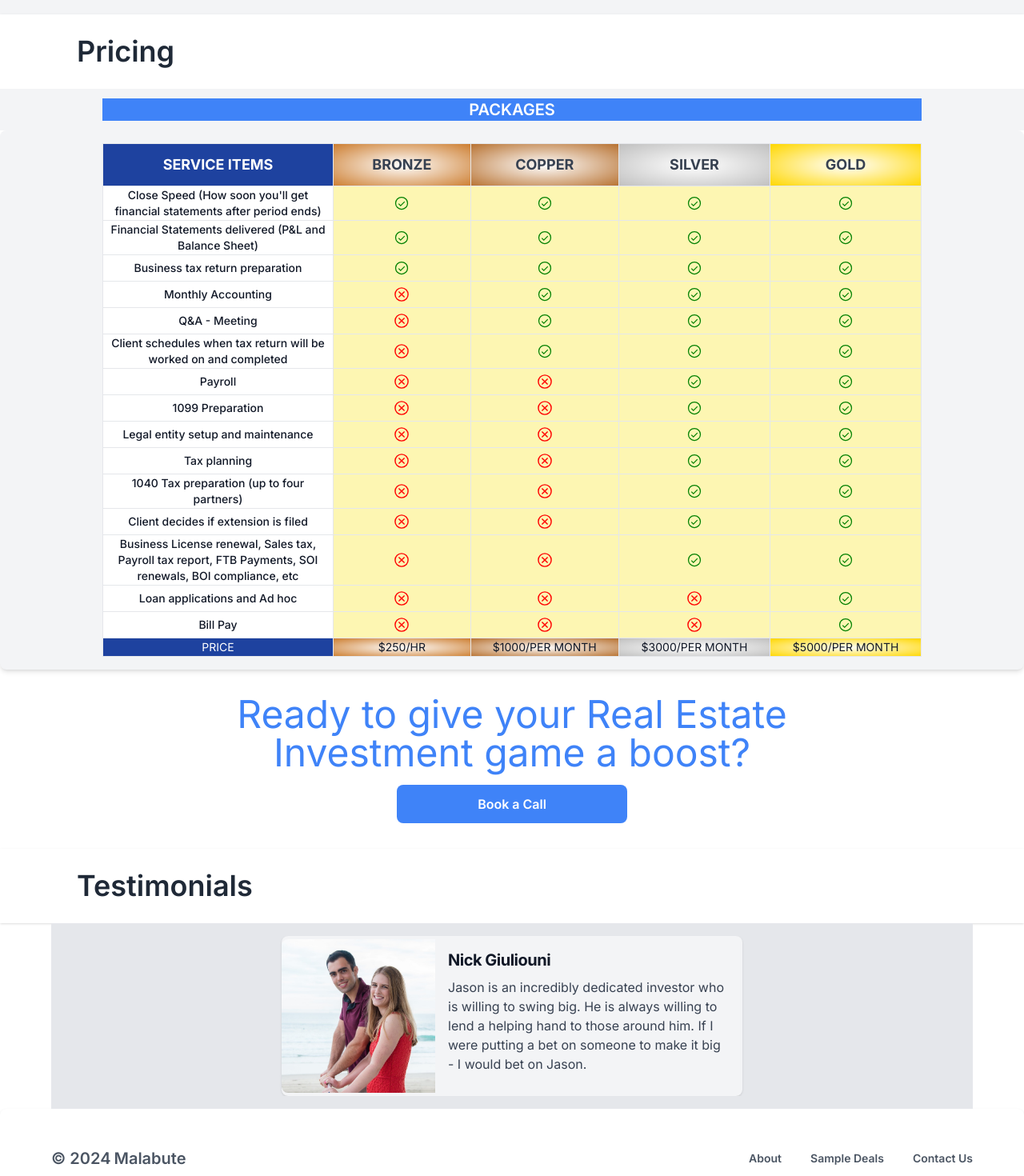
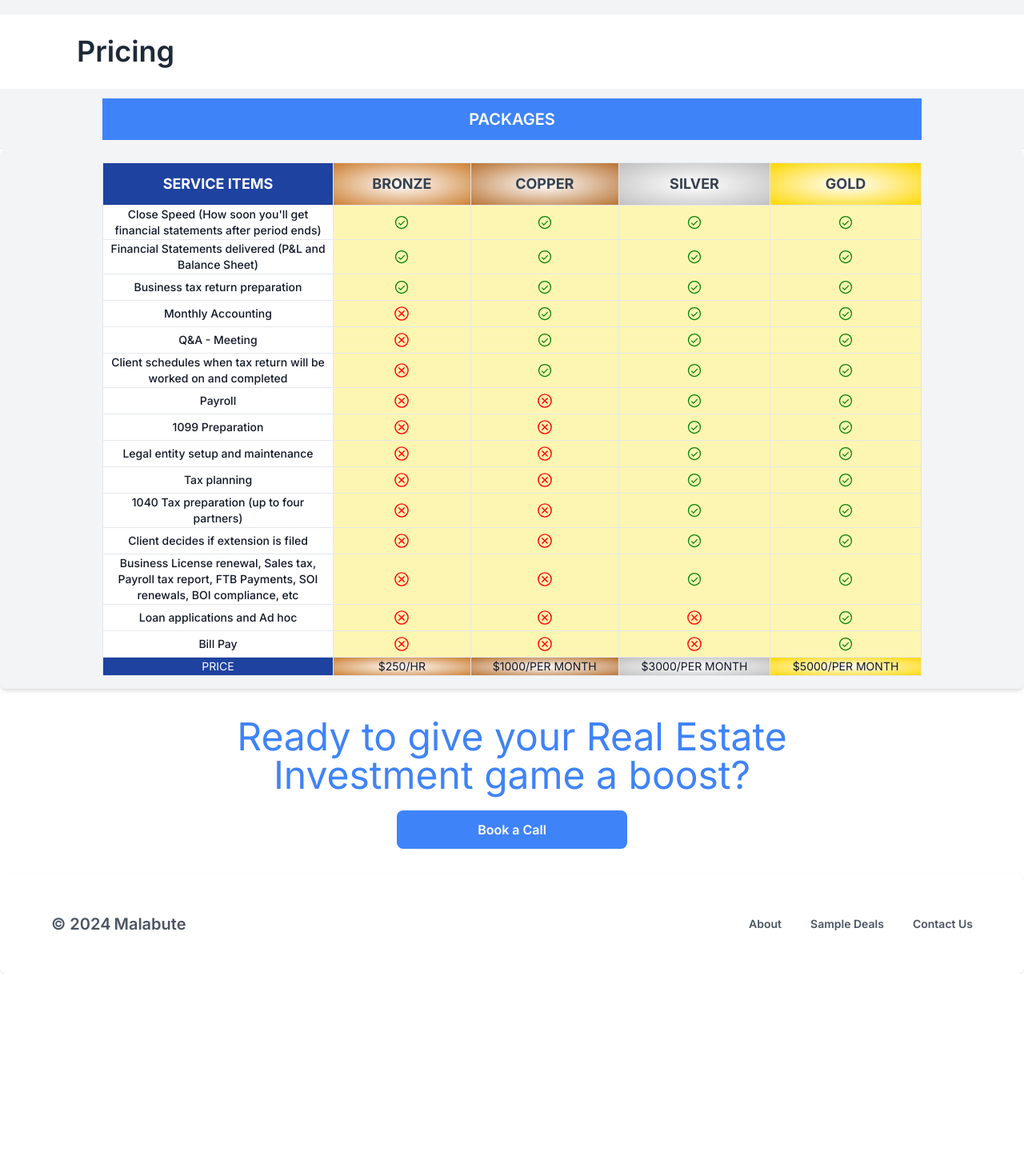
Before and after one commit to UdohLawrence/jasonmalabute-fe, a Next.js app: page / in a window 1280 px wide. Shown: the part 1440-2910 px from the top of the page at 80% size. After the commit the page ends 2657 px from the top, so only its background shows below. Built offline with nearby package versions, Linux system fonts and the light colour scheme.

Commit message:
UPDATE: more work needed on the testimonials section

```diff
--- a/src/app/page.js
+++ b/src/app/page.js
@@ -49,7 +49,7 @@ export default function Home() {
       <Services />
       <Pricing />
 
-      <Testimonials />
+      {/* <Testimonials /> */}
       <TheFooter />
     </>
   );
--- a/src/components/Pricing.js
+++ b/src/components/Pricing.js
@@ -8,7 +8,7 @@ const Pricing = () => {
       <SectionHeading title="Pricing" />
 
       <div className="w-full p-3 bg-gray-100">
-        <h3 className="text-white max-w-5xl mx-auto font-semibold text-xl text-center bg-blue-500">
+        <h3 className="text-white max-w-5xl mx-auto py-3 font-semibold text-xl text-center bg-blue-500">
           PACKAGES
         </h3>
       </div>
@@ -1863,7 +1863,7 @@ const Pricing = () => {
         </table>
       </div>
       <div className="flex flex-col max-w-3xl mx-auto p-4">
-        <h3 className="text-blue-500 text-5xl text-center my-4">
+        <h3 className="text-blue-500 text-5xl text-center my-5">
           Ready to give your Real Estate Investment game a boost?
         </h3>
         <Link
```
